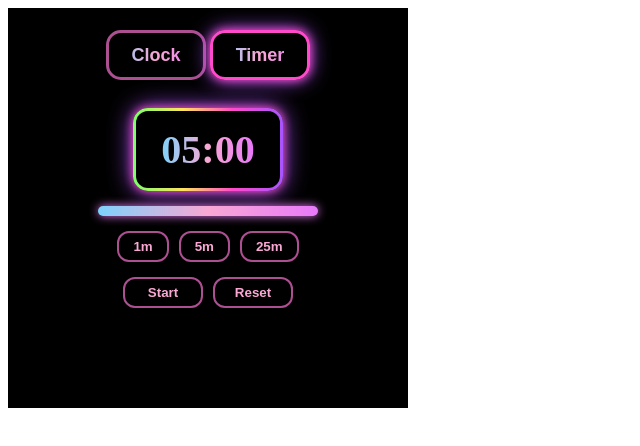
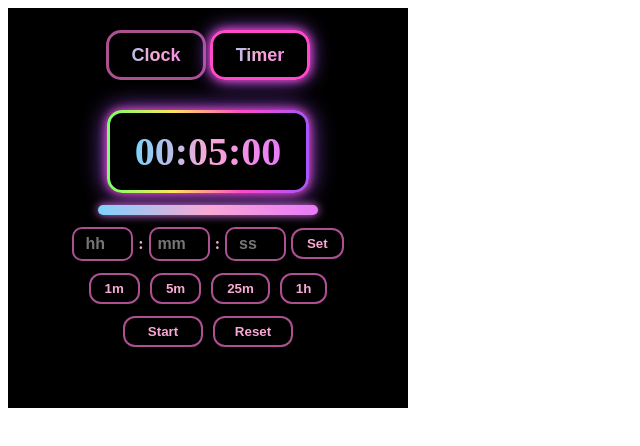
Before and after one commit to Tamir3652/Test, a plain HTML site: page timerAndClock/index.html in a window 1280 px wide. Both pictures are taken after a click on the button "Timer". Shown: the whole page, without its empty margins (0-640 px from the left). Drawn offline with Linux system fonts and the light colour scheme.

Commit message:
Let timer take custom hours, minutes and seconds
Co-Authored-By: Claude Opus 5.5 <noreply@anthropic.com>
Claude-Session: https://claude.ai/code/session_01K5FDZBjqCj1yB3EWzYCEpq

```diff
--- a/timerAndClock/index.html
+++ b/timerAndClock/index.html
@@ -19,17 +19,27 @@
 
       <div id="Timer" class="TimerHide">
         <div class="timerDisplay">
-          <span id="timerText">05:00</span>
+          <span id="timerText">00:05:00</span>
         </div>
 
         <div class="bar">
           <div id="barFill"></div>
         </div>
 
+        <div class="inputs">
+          <input id="hourInput" type="number" min="0" max="99" placeholder="hh" />
+          <span>:</span>
+          <input id="minInput" type="number" min="0" max="59" placeholder="mm" />
+          <span>:</span>
+          <input id="secInput" type="number" min="0" max="59" placeholder="ss" />
+          <button onclick="setCustom()">Set</button>
+        </div>
+
         <div class="presets">
           <button onclick="setTimer(60)">1m</button>
           <button onclick="setTimer(300)">5m</button>
           <button onclick="setTimer(1500)">25m</button>
+          <button onclick="setTimer(3600)">1h</button>
         </div>
 
         <div class="controls">
--- a/timerAndClock/main.js
+++ b/timerAndClock/main.js
@@ -34,15 +34,21 @@ const showTimer = () => {
 const timerText = document.getElementById("timerText");
 const barFill = document.getElementById("barFill");
 const startBtn = document.getElementById("startBtn");
+const hourInput = document.getElementById("hourInput");
+const minInput = document.getElementById("minInput");
+const secInput = document.getElementById("secInput");
 
 let total = 300; // нийт секунд
 let left = 300; // үлдсэн секунд
 let timerId = null; // setInterval-ийн дугаар (зогсоохдоо хэрэгтэй)
 
 const render = () => {
-  let minutes = String(Math.floor(left / 60)).padStart(2, "0");
+  // Нийт секундыг цаг, минут, секунд болгон задална
+  // Жишээ: 3725 сек = 1 цаг (3600) + 2 мин (120) + 5 сек
+  let hours = String(Math.floor(left / 3600)).padStart(2, "0");
+  let minutes = String(Math.floor((left % 3600) / 60)).padStart(2, "0");
   let seconds = String(left % 60).padStart(2, "0");
-  timerText.textContent = minutes + ":" + seconds;
+  timerText.textContent = hours + ":" + minutes + ":" + seconds;
 
   // Үлдсэн хувиар bar-ын өргөнийг өөрчилнө
   barFill.style.width = (left / total) * 100 + "%";
@@ -89,6 +95,24 @@ const toggleTimer = () => {
   }
 };
 
+// Input-д бичсэн цагийг уншиж timer тохируулна
+const setCustom = () => {
+  let h = Number(hourInput.value); // хоосон бол 0 болно
+  let m = Number(minInput.value);
+  let s = Number(secInput.value);
+
+  if (h < 0 || m < 0 || s < 0 || m > 59 || s > 59) {
+    alert("Минут, секунд 0-59 хооронд байх ёстой");
+  } else if (h + m + s === 0) {
+    alert("Хугацаагаа оруулна уу");
+  } else {
+    setTimer(h * 3600 + m * 60 + s);
+    hourInput.value = "";
+    minInput.value = "";
+    secInput.value = "";
+  }
+};
+
 const resetTimer = () => {
   setTimer(total);
 };
--- a/timerAndClock/style.css
+++ b/timerAndClock/style.css
@@ -64,7 +64,8 @@
   display: flex;
   flex-direction: column;
   align-items: center;
-  gap: 15px;
+  gap: 12px;
+  margin-top: 40px; /* дээд товчнуудтай давхцахгүй */
 }
 .TimerHide {
   display: none;
@@ -108,11 +109,36 @@
   transition: width 1s linear;
 }
 
+/* Хэрэглэгч өөрөө цаг оруулах хэсэг */
+.inputs {
+  display: flex;
+  align-items: center;
+  gap: 5px;
+  color: #f9a8d4;
+  font-weight: bold;
+}
+.inputs input {
+  width: 45px;
+  padding: 6px;
+  border: 2px solid #ad5092;
+  border-radius: 10px;
+  background-color: black;
+  color: #f9a8d4;
+  font-size: 16px;
+  font-weight: bold;
+  text-align: center;
+}
+.inputs input:focus {
+  outline: none;
+  box-shadow: 0 0 10px #ff4acb;
+}
+
 .presets,
 .controls {
   display: flex;
   gap: 10px;
 }
+.inputs button,
 .presets button,
 .controls button {
   padding: 6px 14px;
@@ -126,6 +152,7 @@
 .controls button {
   width: 80px;
 }
+.inputs button:hover,
 .presets button:hover,
 .controls button:hover {
   box-shadow:
```
